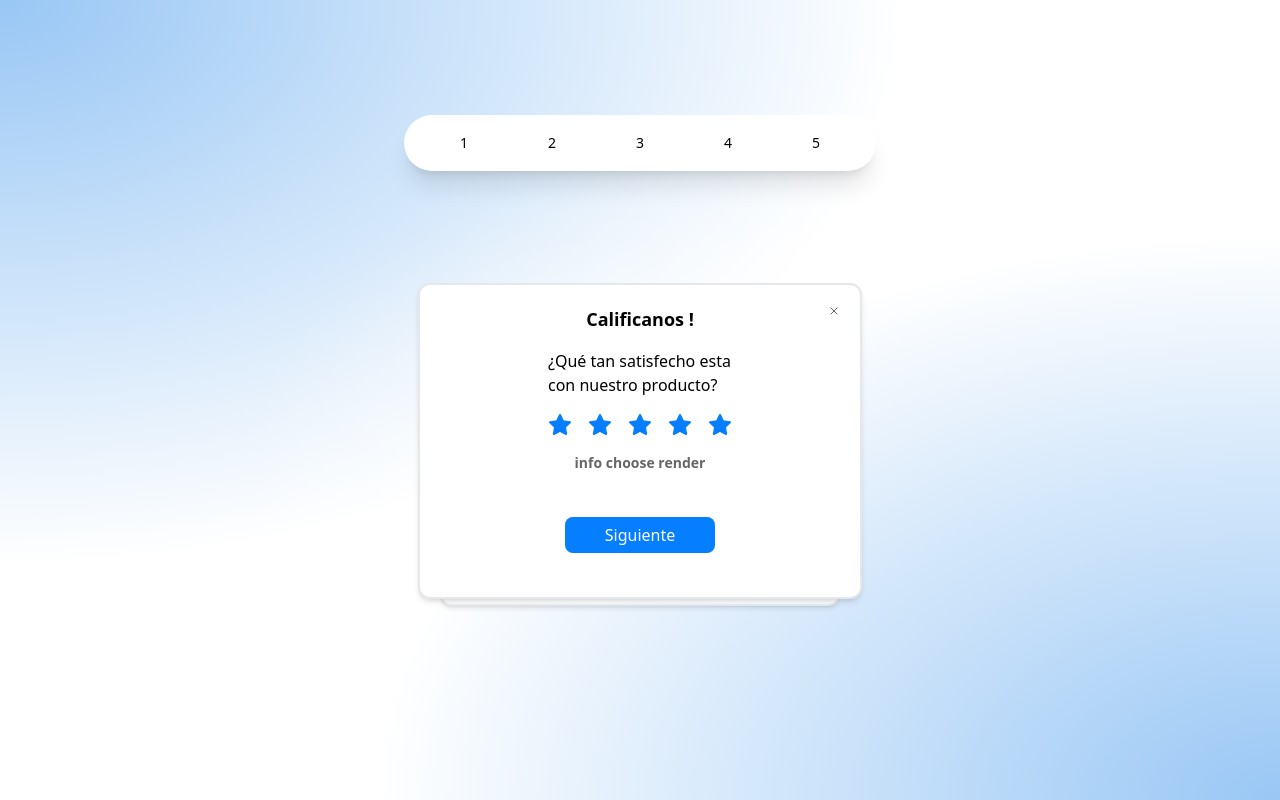
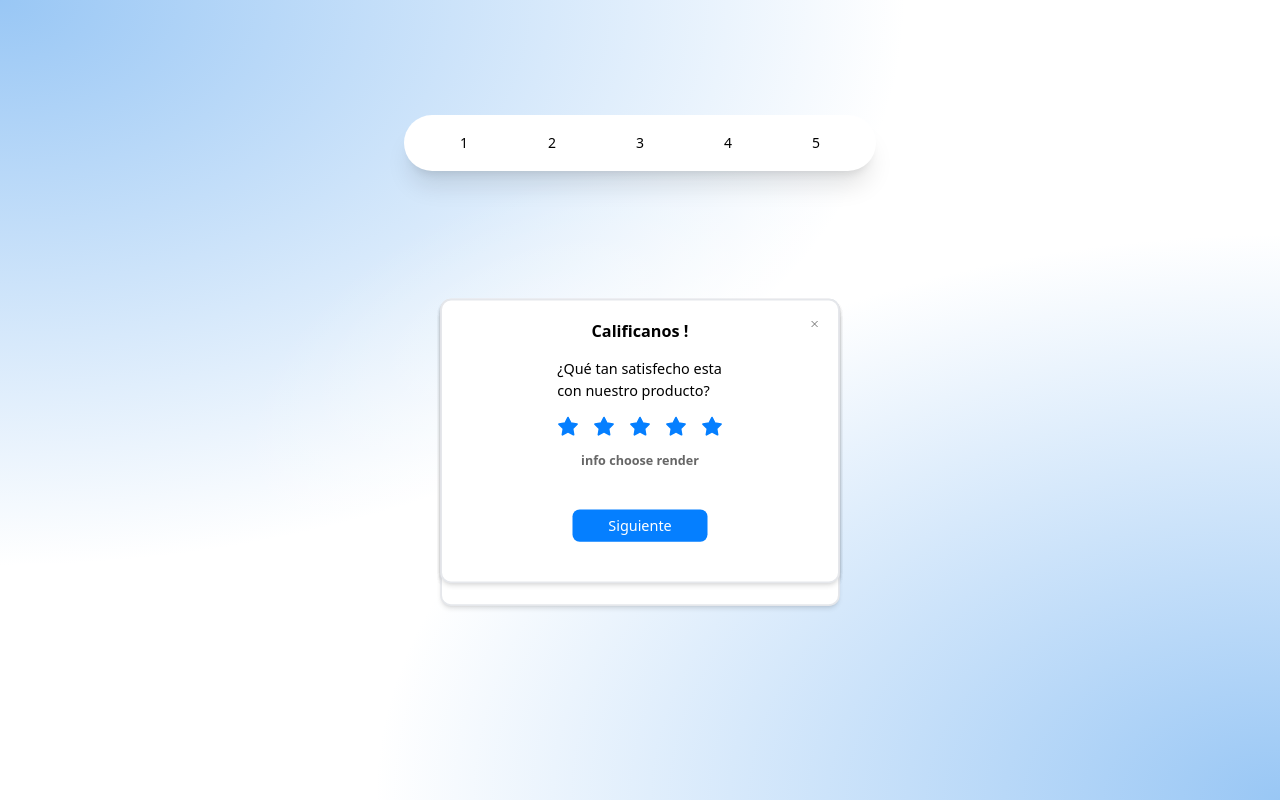
Before and after one commit to MichelleeLara/Projects-React-FramerMotion, a React (Vite) app in the folder 1.RateUs/rateUs/: page / in a window 1280 px wide. Built offline with nearby package versions, Linux system fonts and the light colour scheme.

Commit message:
Update change card to index

```diff
--- a/1.RateUs/rateUs/src/App.jsx
+++ b/1.RateUs/rateUs/src/App.jsx
@@ -108,29 +108,74 @@ function App() {
           <div className="relative flex  justify-center items-center min-w-[440px] min-h-[290px]">
             {questions.map((question, index) => {
               const cards = document.querySelectorAll('.card')
-              cards.forEach((card) =>{
-
-                console.log(parseInt(card.style.zIndex) === -1);
-              })
               const indexCurrent = questions.length - question.id + 2
-              let top = 0
               let scaleCard = 0.9
               let idCurrent = question.id / 10
+              let cardIndex = 0
+              let top = 0
+
+              // const zIndexValue = cards[index] ? parseInt(cards[index].style.zIndex) : null;
+
+              // Verifica que el índice esté dentro del rango de cards
+              if (index >= 0 && index < cards.length) {
+                const zIndexValue = parseInt(cards[index].style.zIndex);
 
 
-              if (question.id <= 3) {
-                scaleCard = (scaleCard - idCurrent) + 0.2
+                console.log(zIndexValue < 0 && zIndexValue >= -3);
+                if (zIndexValue < 0 && zIndexValue >= -3) {
+
+                  console.log('scale', scaleCard, 'indez', Math.abs(cardIndex / 10), 'operation', scaleCard - Math.abs(cardIndex / 10));
+                  scaleCard = scaleCard - Math.abs(cardIndex / 10);
+                  cards[index].style.transform = `scale(${scaleCard - Math.abs(zIndexValue / 10)},${scaleCard - Math.abs(zIndexValue / 10)})`;
+                  cards[index].style.opacity = scaleCard - Math.abs(zIndexValue / 10);
                 }
 
                 if (hovered) {
-                if (question.id === 1) {
+                  if (zIndexValue === 0) {
+                    cards[index].style.opacity = 1;
                     top = 0;
-                } else if (question.id === 2) {
+                  } else if (zIndexValue === -1) {
                     top = 30;
-                } else if (question.id === 3) {
+                  } else if (zIndexValue === -2) {
                     top = 60;
                   }
                 }
+              }
+
+
+              // console.log('value', top);
+              // cards.forEach((card) =>{
+              //   // console.log(parseInt(card.style.zIndex));
+              //   cardIndex = parseInt(card.style.zIndex)
+              //   if (cardIndex === 0) {
+              //     card.style.opacity = 1
+              //   }
+              //   if (cardIndex <= 3) {
+              //     // console.log('scale', scaleCard, 'indez', Math.abs(cardIndex/10), 'operation', scaleCard - Math.abs(cardIndex/10));
+              //     // scaleCard = scaleCard - Math.abs(cardIndex/10)
+              //     card.style.transform = `scale(${scaleCard - Math.abs(cardIndex/10)},${scaleCard - Math.abs(cardIndex/10)})`
+              //     card.style.opacity = scaleCard - Math.abs(cardIndex/10)
+              //   }
+              //   // console.log('antes de entrar al if', cardIndex, cardIndex === -3);
+              //   if (hovered) {
+              //     if (cardIndex === 0) {
+              //       card.style.top = 0
+              //       top = 0
+              //     } else if (cardIndex === -1) {
+              //       card.style.top = 30
+              //       top = 30
+              //     } else if (cardIndex === -2) {
+              //       card.style.top = 60
+              //       top = 610
+              //     }
+              //   }
+              // })
+
+
+              // if (question.id <= 3) {
+              //   scaleCard = (scaleCard - idCurrent) + 0.2
+              // }
+
 
               // console.log('hover', hovered);
 
@@ -141,9 +186,9 @@ function App() {
                     id={question.id}
                     className={`card bg-white rounded-xl shadow-md flex flex-col transition-all duration-300 absolute z-30 h-fit  py-5 px-32 gap-4 items-center translate-x-[rem] border-2 bg-primary-400 origin-[top-center]`}
                     style={{
-                      top: question.id === 1 ? 0 : -top ,
-                      opacity: scaleCard,
-                      transform: question.id === 1 ? 'none': `scale(${scaleCard}, ${scaleCard})`,
+                      top: -top ,
+                      // opacity: scaleCard,
+                      transform:`scale(${scaleCard}, ${scaleCard})`,
                       zIndex: -(question.id - 1) ,
                     }}
                   >
```
Lines whose indentation alone changed are shown as unchanged.
